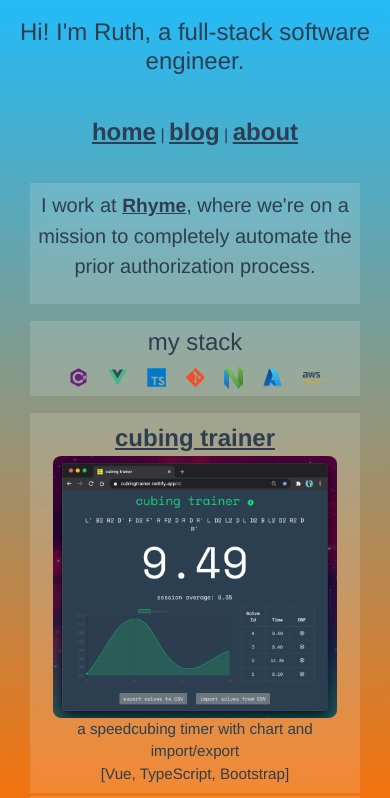
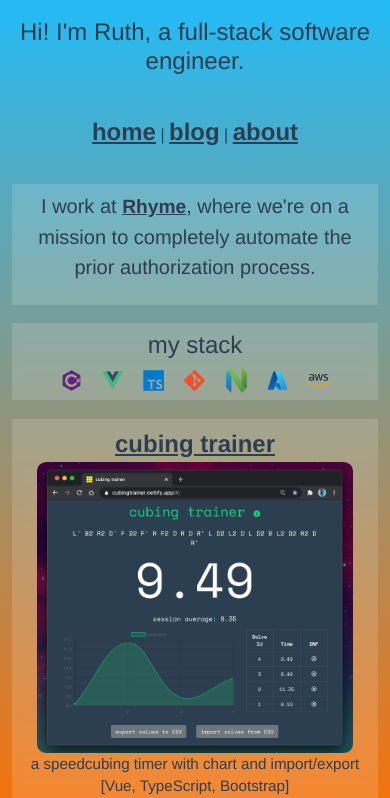
Before and after one commit to ruthrootz/portfolio, a Vue app: page / in a window 390 px wide. Shown: the top 798 px of the page. Built offline with nearby package versions, Linux system fonts and the light colour scheme.

Commit message:
Update App.vue

```diff
--- a/src/App.vue
+++ b/src/App.vue
@@ -307,17 +307,17 @@ li > .nav-link {
     }
 
     .projects {
-        width: 95%;
+        width: 100%;
         margin: 0px auto;
     }
 
     .demo {
-        width: 95%;
+        width: 100%;
     }
 
     .blog,
     .article {
-        width: 95%;
+        width: 100%;
         border-radius: 0%;
     }
 
@@ -326,7 +326,7 @@ li > .nav-link {
     }
 
     .center {
-        width: 95%;
+        width: 100%;
     }
 
 }
```
